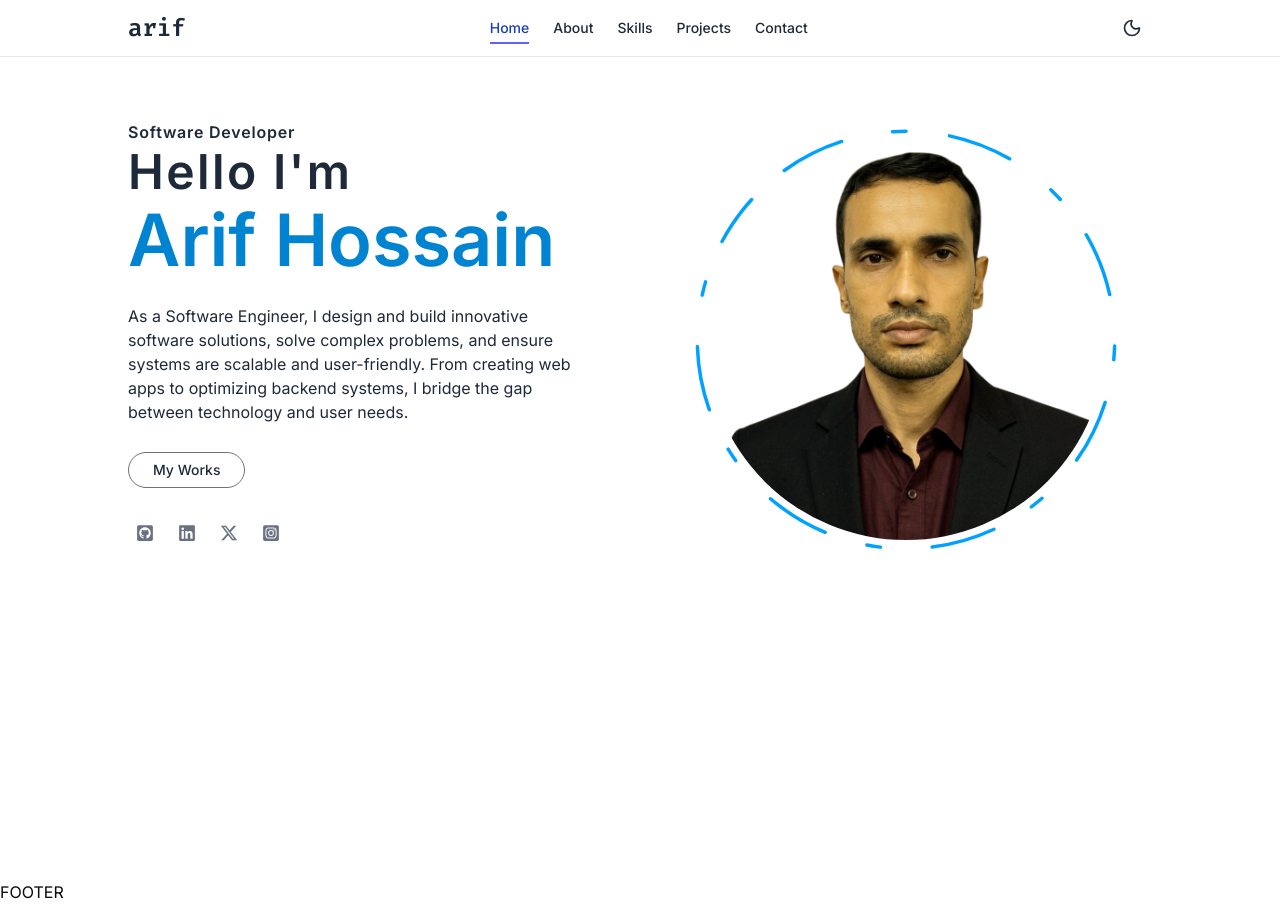
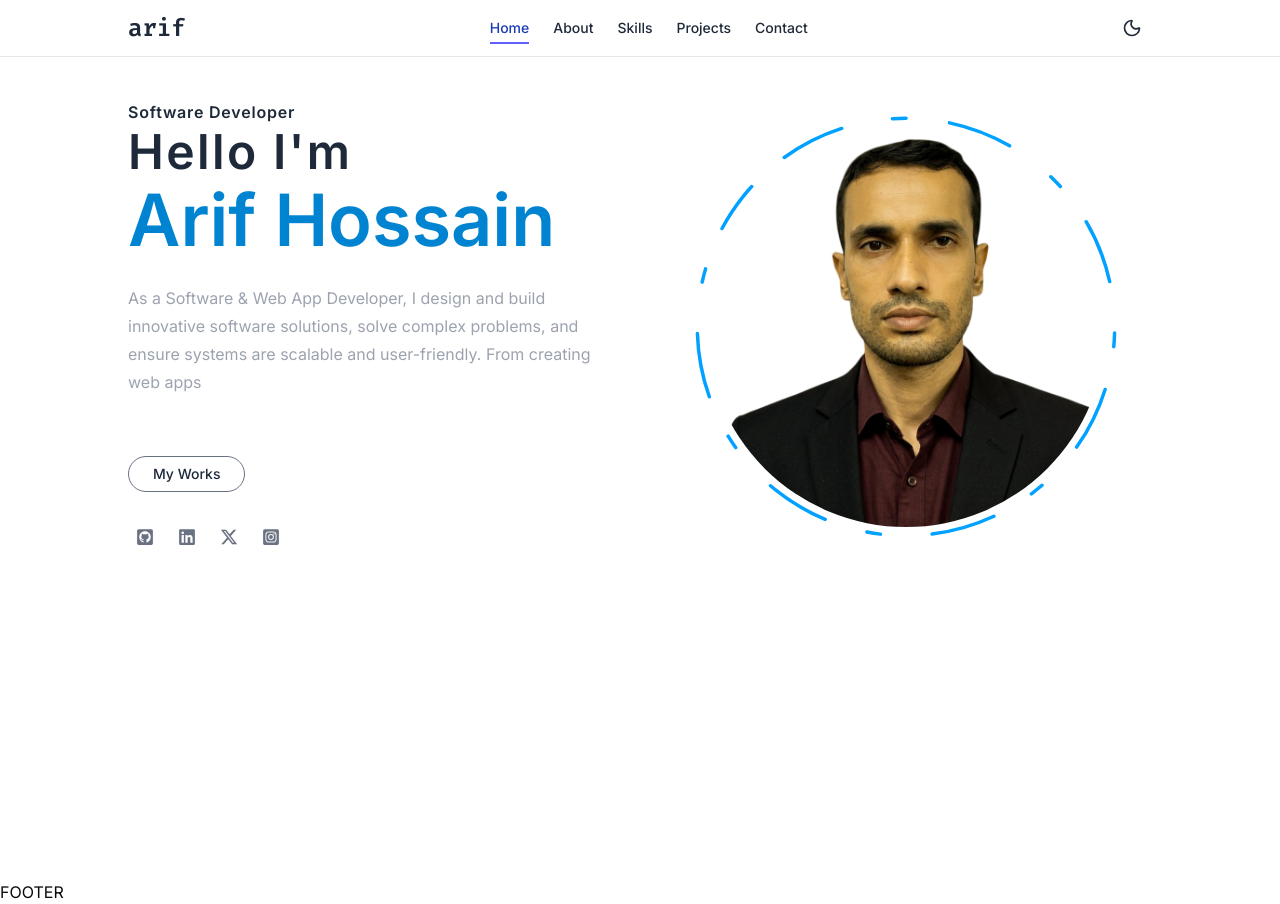
Before and after one commit to arifstk/arif-portfolio, a Next.js app: page / in a window 1280 px wide. Built offline with nearby package versions, Linux system fonts and the light colour scheme.

Commit message:
hero done

```diff
--- a/app/page.tsx
+++ b/app/page.tsx
@@ -10,7 +10,3 @@ const HomePage = () => {
 }
 
 export default HomePage;
-
-// /about
-// /about/team
-// /about/team/arif
--- a/components/Helper/Home/Home.tsx
+++ b/components/Helper/Home/Home.tsx
@@ -3,7 +3,7 @@ import Hero from "@/components/Hero"
 
 const Home = () => {
   return (
-    <div className='overflow-hidden min-h-screen mt-20'>
+    <div className='overflow-hidden min-h-screen mt-13 md:mt-20'>
       <Hero />
     </div>
   )
--- a/components/Hero.tsx
+++ b/components/Hero.tsx
@@ -6,10 +6,11 @@ import Link from 'next/link'
 import SocialLinks from './SocialLinks'
 // import Statistics from './Statistics'
 import Photo from './Photo'
+import HeroDescription from './HeroDescription'
 
 const Hero = () => {
   return (
-    <div className='py-10 grid grid-cols-1 md:grid-cols-2 gap-10 text-gray-800 dark:text-white/70'>
+    <div className='py-1 md:py-5 grid grid-cols-1 md:grid-cols-2 gap-10 text-gray-800 dark:text-white/70'>
       {/* text */}
       <div className='flex flex-col items-center md:items-start gap-5 md:gap-7 text-center md:text-start'>
         <div>
@@ -18,9 +19,10 @@ const Hero = () => {
           <h1 className='text-sky-600 dark:text-sky-400
             text-5xl md:text-7xl tracking-normal font-semibold'>Arif Hossain</h1>
         </div>
-        <p className='w-auto md:max-w-[90%] font-thin leading-6'>As a Software Engineer, I design and build innovative software solutions, solve complex problems, and ensure systems are scalable and user-friendly. From creating web apps to optimizing backend systems, I bridge the gap between technology and user needs.</p>
+        {/* <p className='w-auto md:max-w-[90%] font-thin leading-6'>As a Software Engineer, I design and build innovative software solutions, solve complex problems, and ensure systems are scalable and user-friendly. From creating web apps to optimizing backend systems, I bridge the gap between technology and user needs.</p> */}
+        <HeroDescription />
         <Link href="/projects">
-          <Button className='bg-transparent rounded-full border border-gray-500 dark:border-gray-500 text-gray-800 dark:text-white/70 hover:bg-sky-700 hover:text-white px-6 text-sm cursor-pointer'>My Works</Button>
+          <Button className='bg-transparent rounded-full border border-gray-500 dark:border-gray-500 text-gray-800 dark:text-white/70 hover:bg-sky-700 hover:text-white hover:shadow-md hover:shadow-sky-200 px-6 text-sm cursor-pointer'>My Works</Button>
         </Link>
         <SocialLinks />
         {/* <Statistics /> */}
--- /dev/null
+++ b/components/HeroDescription.tsx
@@ -0,0 +1,44 @@
+// components/HeroDescription.tsx
+
+"use client";
+import { useTypewriter } from "@/hooks/user-type-writer";
+import { useEffect, useState } from "react";
+import { motion } from "motion/react";
+
+const HomeDescription = () => {
+  const [hasLoaded, setHasLoaded] = useState(false);
+  const description =
+    " As a Software & Web App Developer, I design and build innovative software solutions, solve complex problems, and ensure systems are scalable and user-friendly. From creating web apps to optimizing backend systems, I bridge the gap between technology and user needs.";
+  const { displayedText, isComplete } = useTypewriter(description, 30);
+
+  useEffect(() => {
+    setHasLoaded(true);
+  }, []);
+  return (
+    <motion.p
+      className="w-auto font-normal leading-7 mb-6 min-h-30"
+      initial={{ opacity: 0 }}
+      animate={{ opacity: 1 }}
+      transition={{ delay: 1, duration: 0.5 }}
+    >
+      {hasLoaded ? (
+        displayedText.split("").map((char, index) => (
+          <motion.span
+            key={index}
+            initial={{ color: "rgb(156 163 175)" }}
+            animate={{
+              color: isComplete ? "text-gray-500" : "text-gray-900 dark:text-white/70",
+            }}
+            transition={{ duration: 0.5, delay: index * 0.03 }}
+          >
+            {char}
+          </motion.span>
+        ))
+      ) : (
+        <span className="text-gray-800 dark:text-white/60">{description}</span>
+      )}
+    </motion.p>
+  );
+};
+
+export default HomeDescription;
--- /dev/null
+++ b/hooks/user-type-writer.ts
@@ -0,0 +1,25 @@
+// hooks/user-type-writer.ts
+
+import { useState, useEffect } from "react";
+
+export function useTypewriter(text: string, speed: number = 50) {
+  const [displayedText, setDisplayedText] = useState("");
+  const [isComplete, setIsComplete] = useState(false);
+
+  useEffect(() => {
+    let i = 0;
+    const timer = setInterval(() => {
+      if (i < text.length) {
+        setDisplayedText((prev) => prev + text.charAt(i));
+        i++;
+      } else {
+        clearInterval(timer);
+        setIsComplete(true);
+      }
+    }, speed);
+
+    return () => clearInterval(timer);
+  }, [text, speed]);
+
+  return { displayedText, isComplete };
+}
```
